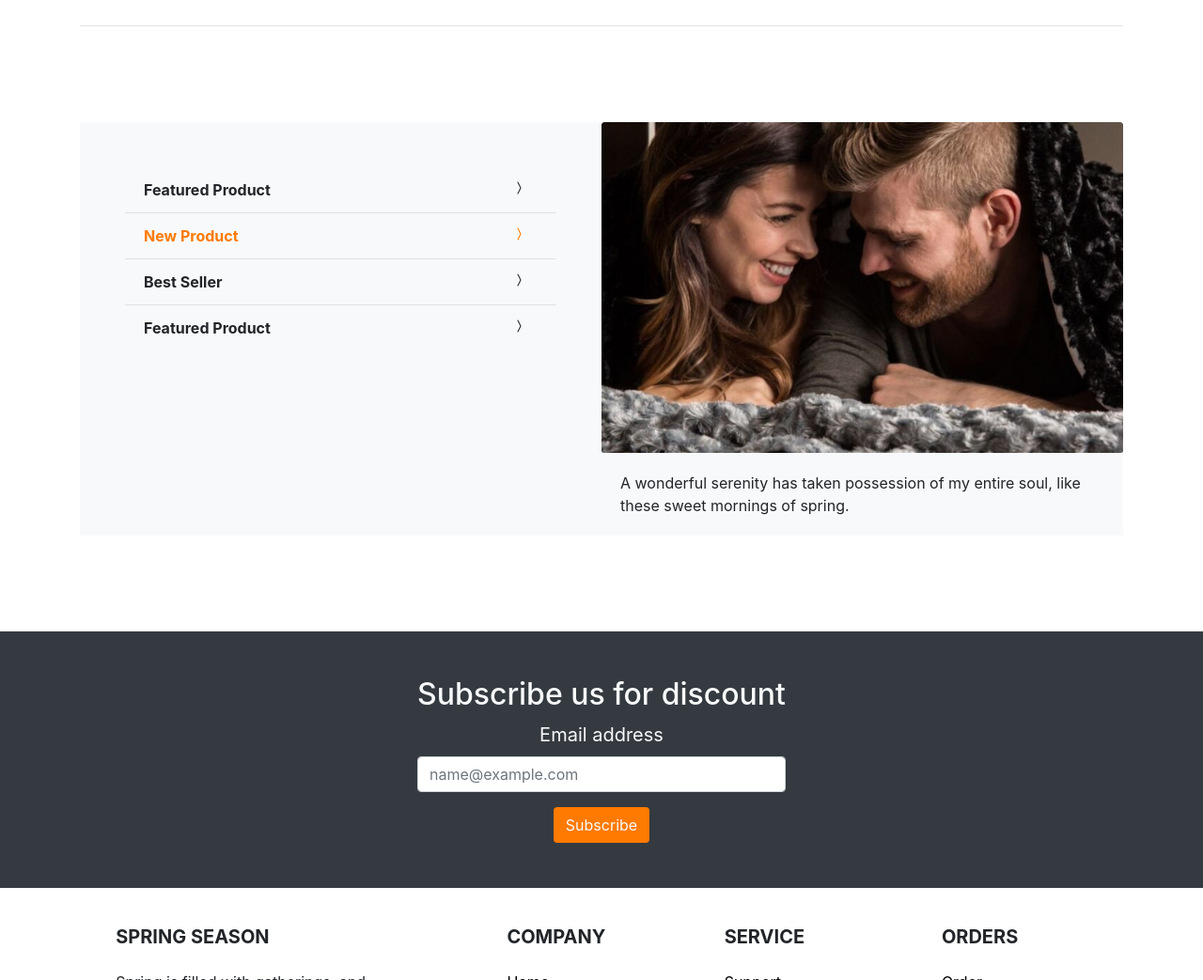
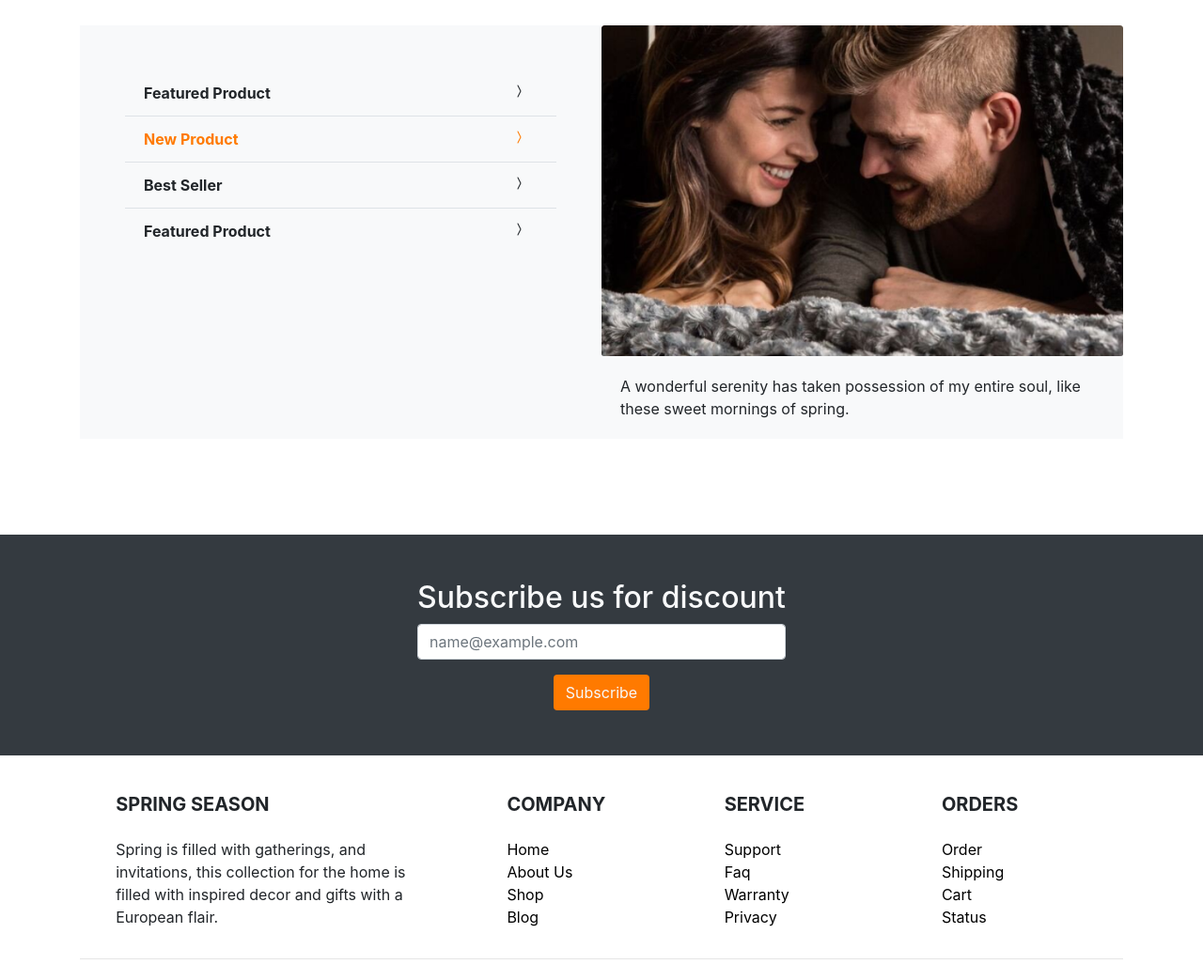
Before and after one commit to Ninojakhveladze/Shop-Hause, a plain HTML site: page index.html in a window 1280 px wide. Shown: the part 2940-3983 px from the top of the page at 94% size. Drawn offline with nearby package versions, Linux system fonts and the light colour scheme.

Commit message:
validator changes

```diff
--- a/index.html
+++ b/index.html
@@ -16,7 +16,7 @@
     <div class="container-lg">
       <nav class="navbar navbar-expand-lg navbar-light">
         <a class="navbar-brand" href="#">
-          <img src="images/logo.png">
+          <img src="images/logo.png" alt="logo">
         </a>
           <button class="navbar-toggler" type="button" data-toggle="collapse" data-target="#navbarSupportedContent" aria-controls="navbarSupportedContent" aria-expanded="false" aria-label="Toggle navigation">
           <span class="navbar-toggler-icon"></span>
@@ -155,9 +155,6 @@
     </div>
   </div>
   <div class="container-lg mt">
-      <hr class="my-4">
-  </div>
-  <div class="container-lg mt">
     <div class="card border-r">
       <div class="row no-gutters">
         <div class="col-md-6 bg-light">
@@ -220,10 +217,10 @@
       <div class="m-5">
         <form>
           <div class="form-group">
-            <blockquote class="blockquote mb-0 card-body-text text-light">
+            <div class="mb-0 card-body-text text-light">
               <h2>Subscribe us for discount</h2>
-            <label for="exampleInputEmail1 text">Email address</label>
-            <input type="email" class="form-control" id="exampleInputEmail1" placeholder="name@example.com" aria-describedby="emailHelp">
+            </div>
+            <input type="email" class="form-control" id="exampleInputEmail1" placeholder="name@example.com">
           </div>
           <button type="submit" class="btn btn-warning orng-btn text-light">Subscribe</button>
         </form>
@@ -264,7 +261,7 @@
                 <a class="color" href="#!">Support</a>
               </li>
               <li>
-                <a class="color"href="#!">Faq</a>
+                <a class="color" href="#!">Faq</a>
               </li>
               <li>
                 <a class="color" href="#!">Warranty</a>
```
